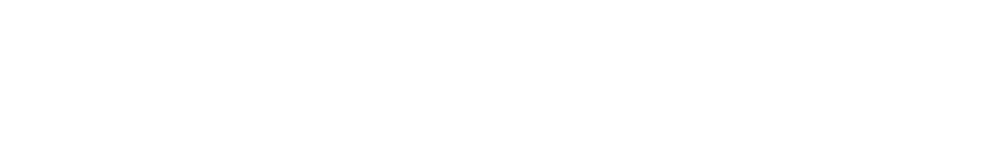
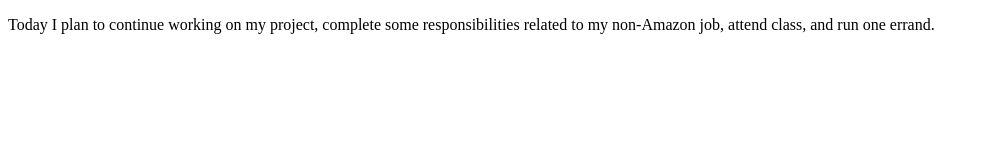
Before and after one commit to jtabb1/2021-06-09-Daily-Coding-Journal, a plain HTML site: page index.html in a window 1280 px wide. Shown: the whole page, without its empty margins (0-985 px from the left). Drawn offline with Linux system fonts and the light colour scheme.

Commit message:
Describe my plan for today.

```diff
--- a/index.html
+++ b/index.html
@@ -7,6 +7,13 @@
     <link href="style.css" rel="stylesheet" type="text/css" />
   </head>
   <body>
+
+    <p>
+      Today I plan to continue working on my project,
+      complete some responsibilities related to my
+      non-Amazon job, attend class, and run one errand.
+    </p>
+
     <script src="script.js"></script>
   </body>
 </html>
```
